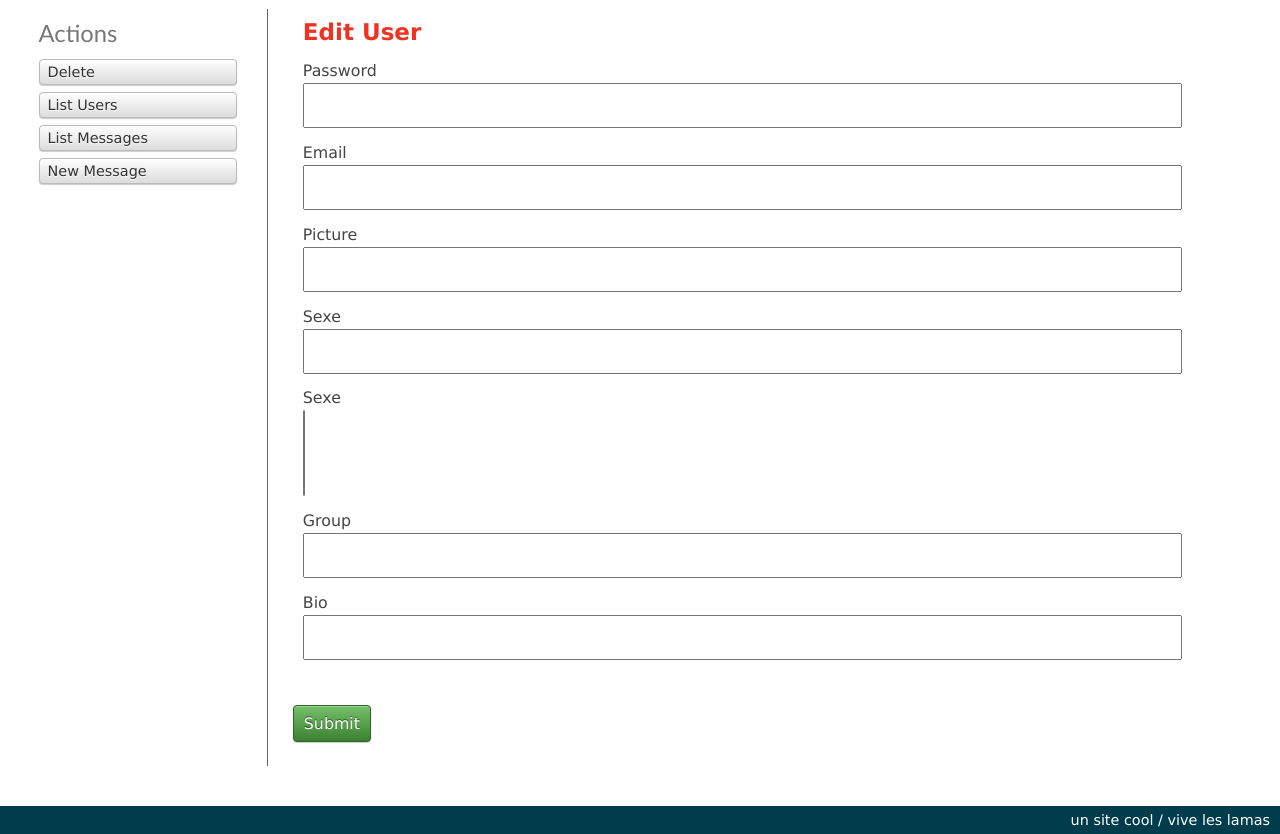
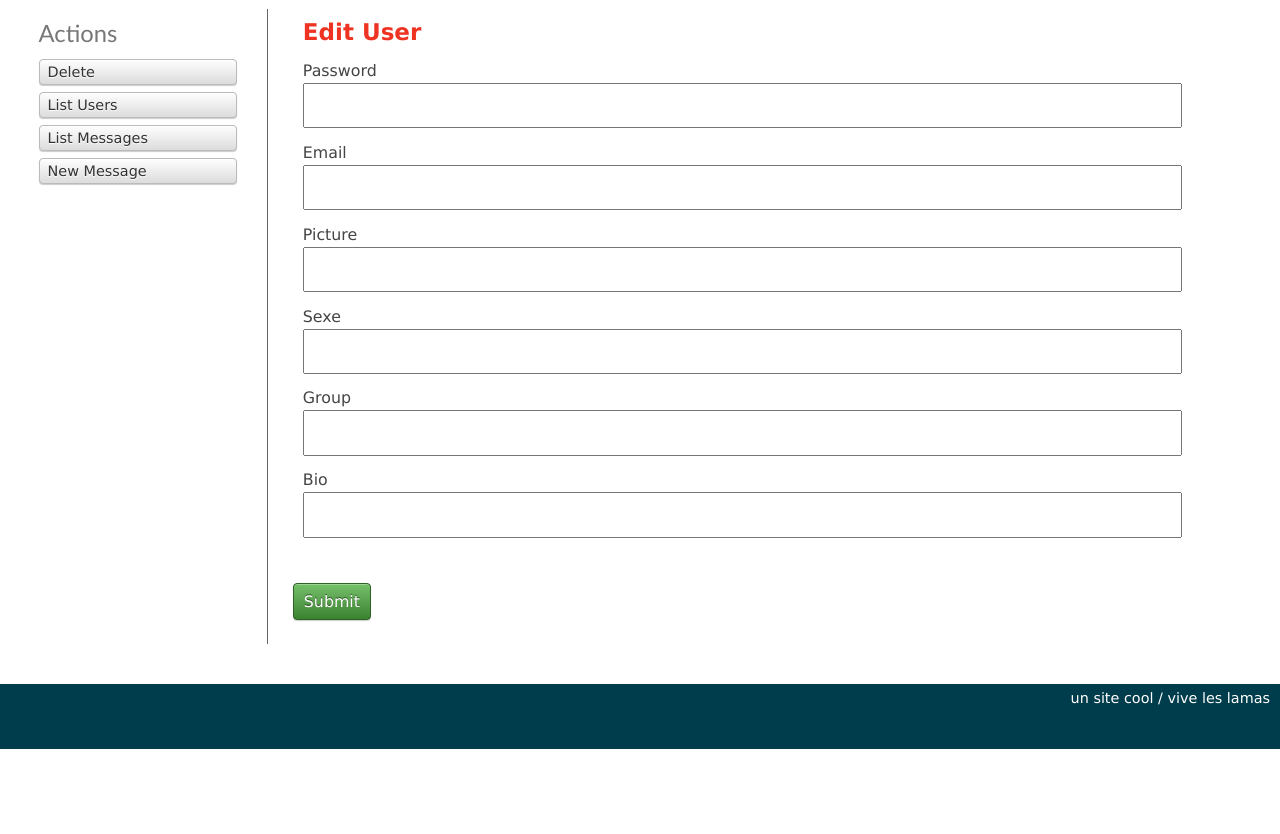
Before and after one commit to PhilippeGremmel/eatme, a CakePHP app: the page made by app/View/Users/edit.ctp in a window 1280 px wide. Shown: the part 51-885 px from the top of the page. After the commit the page ends 800 px from the top, so only its background shows below. Run offline with PHP 8.4 and a stand-in for CakePHP, Linux system fonts and the light colour scheme; the template is opened without the code that fills it: most values are stand-ins (such as "Sample title", 1, 10 or a date in 2020); form fields are guessed from the names that the template uses; data that the repository does not hold is empty; some libraries are stand-ins or nearby versions.

Commit message:
information problème input sexe_id
le problème de sexe_id dans le profile est un problème dû à un mauvais
nommage de base de donnée "sexs" et donc un problème lors du bake.
à corriger par un autre bake ?

```diff
--- a/app/Controller/UsersController.php
+++ b/app/Controller/UsersController.php
@@ -165,7 +165,10 @@ class UsersController extends AppController {
 		}
 		$groups = $this->User->Group->find('list');
 		$this->set(compact('groups'));
-	}
+
+
+		//$sexes = $this->User->Sexe->find('list');
+		//$this->set(compact('sexes'));
 
 
 	public function profile(){
--- a/app/View/Users/edit.ctp
+++ b/app/View/Users/edit.ctp
@@ -10,7 +10,7 @@
 		echo $this->Form->input('picture_id');
 
 		echo $this->Form->input('sexe_id');
-		echo $this->Form->input('sexe_id', array( 'type' => 'select', 'multiple' => true ));
+
 		echo $this->Form->input('group_id');
 
 		echo $this->Form->input('bio');
```
